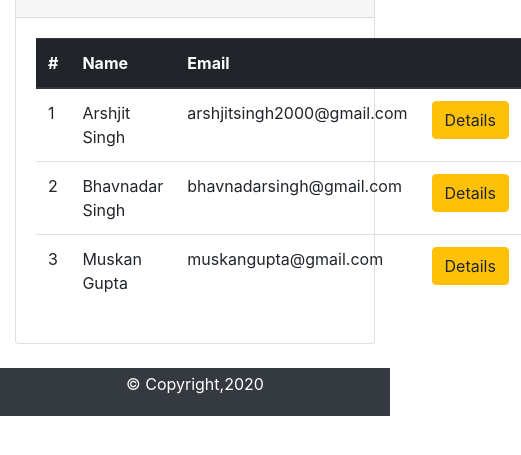
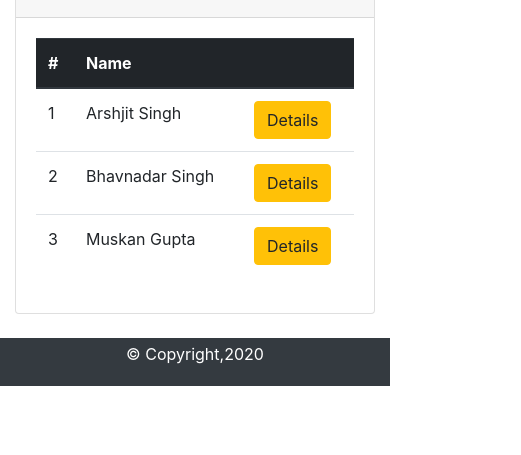
Before and after one commit to ArshjitSingh7/blogen, a plain HTML site: page user.html in a window 390 px wide. Shown: the part 299-754 px from the top of the page, 521 px wide, since content can reach past the window. Drawn offline with nearby package versions, Linux system fonts and the light colour scheme.

Commit message:
Update user.html

```diff
--- a/user.html
+++ b/user.html
@@ -5,7 +5,14 @@
     <meta name="viewport" content="width=device-width, initial-scale=1.0">
     <script src="https://kit.fontawesome.com/eea51bea51.js" crossorigin="anonymous"></script>
     <link rel="stylesheet" href="https://stackpath.bootstrapcdn.com/bootstrap/4.1.3/css/bootstrap.min.css" integrity="sha384-MCw98/SFnGE8fJT3GXwEOngsV7Zt27NXFoaoApmYm81iuXoPkFOJwJ8ERdknLPMO" crossorigin="anonymous">
-    <title>Blogen | Posts</title>
+    <title>Blogen | User</title>
+    <style>
+        @media (max-width:500px) {
+            .none {
+                display: none;
+            }
+        }
+    </style>
 </head>
 <body>
 
@@ -81,7 +88,7 @@
                                     <tr>
                                         <th>#</th>
                                         <th>Name</th>
-                                        <th>Email</th>
+                                        <th class="none">Email</th>
                                         <th></th>
                                     </tr>
                                 </thead>
@@ -89,19 +96,19 @@
                                     <tr>
                                         <td>1</td>
                                         <td>Arshjit Singh</td>
-                                        <td>arshjitsingh2000@gmail.com</td>
+                                        <td class="none">arshjitsingh2000@gmail.com</td>
                                         <td><a href="detail.html" class="btn btn-warning">Details</a></td>
                                     </tr>
                                     <tr>
                                         <td>2</td>
                                         <td>Bhavnadar Singh</td>
-                                        <td>bhavnadarsingh@gmail.com</td>
+                                        <td class="none">bhavnadarsingh@gmail.com</td>
                                         <td><a href="detail.html" class="btn btn-warning">Details</a></td>
                                     </tr>
                                     <tr>
                                         <td>3</td>
                                         <td>Muskan Gupta</td>
-                                        <td>muskangupta@gmail.com</td>
+                                        <td class="none">muskangupta@gmail.com</td>
                                         <td><a href="detail.html" class="btn btn-warning">Details</a></td>
                                     </tr>
                                 </tbody>
```
